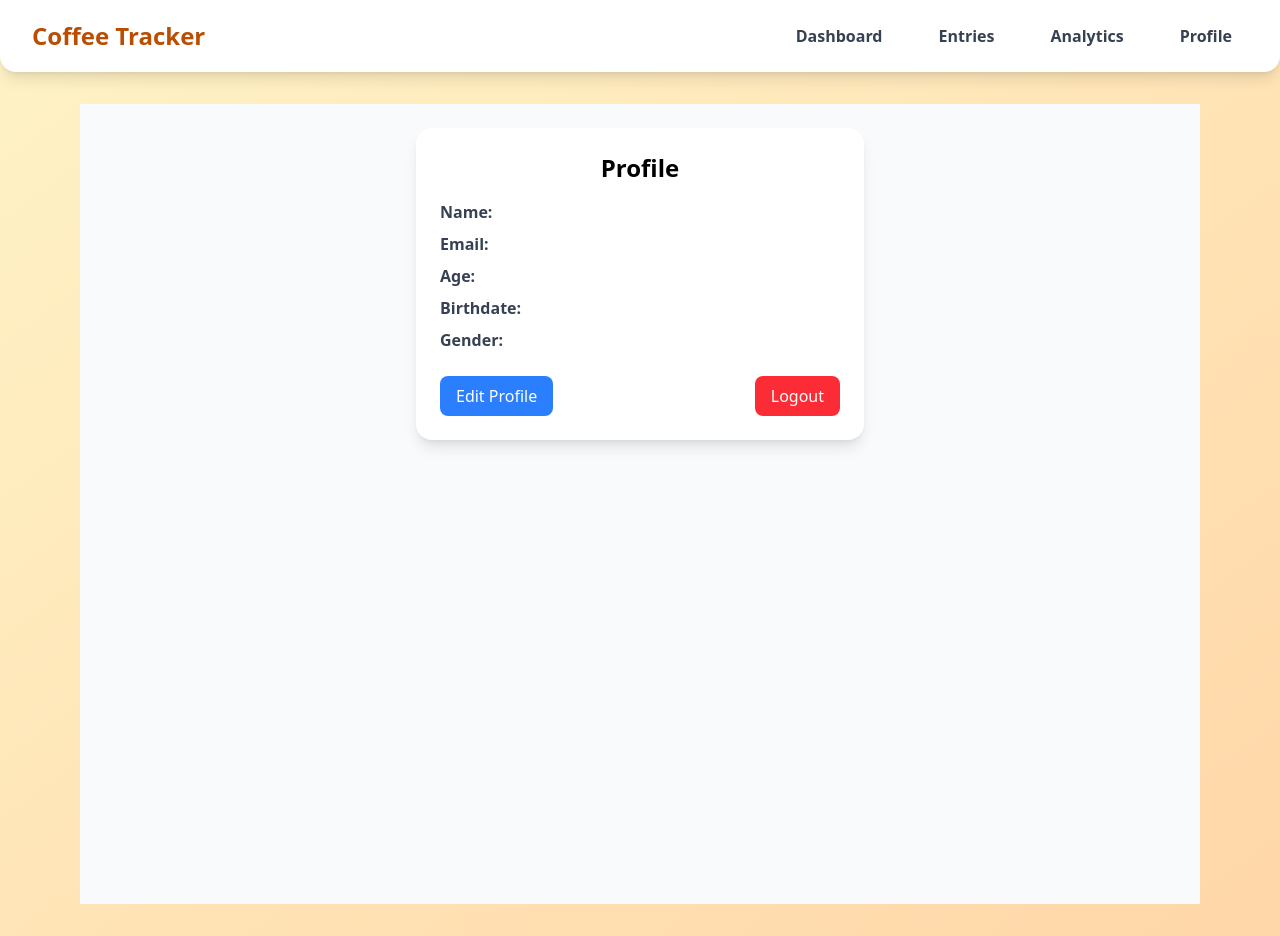
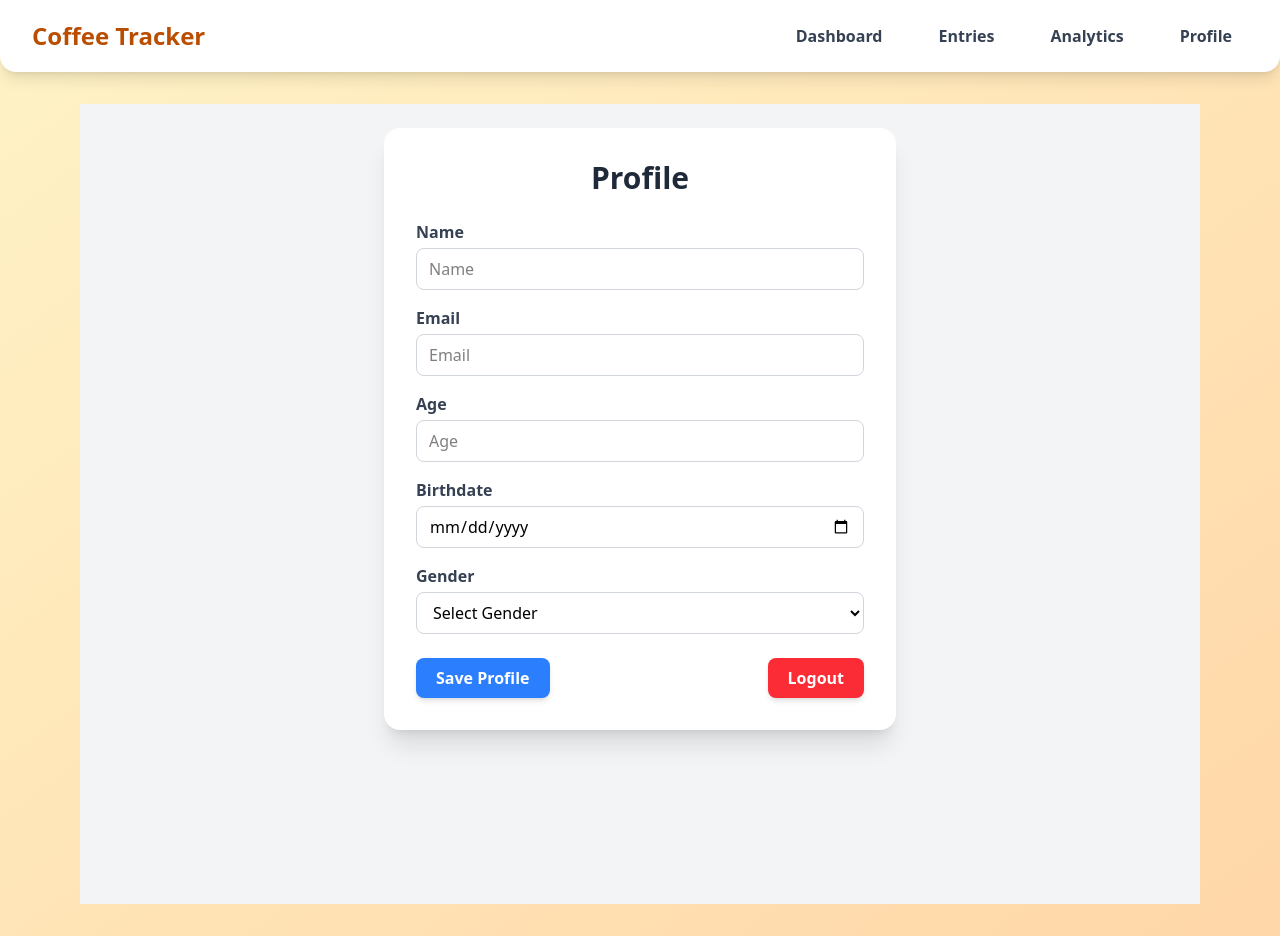
Before and after one commit to IrianB/coffee-tracker, a React app in the folder frontend/: page /layout/profile in a window 1280 px wide. Both pictures are taken after a click on the button "Edit Profile". Built offline with nearby package versions, Linux system fonts and the light colour scheme; the HTML template or start-up script is replaced by a standard one.

Commit message:
Update user profile functionality
- Modified userController and userRoutes for profile update
- Updated Home and Profile frontend pages to support editing and saving user info

```diff
--- a/frontend/src/pages/Home.jsx
+++ b/frontend/src/pages/Home.jsx
@@ -13,23 +13,23 @@ const Home = () => {
     const onSubmitHandler = async (e) => {
         e.preventDefault();
         try {
-            // 🔹 Send login request
+            //  Send login request
             const response = await API.post("/users/login", { email, password });
 
-            // 🔹 Destructure response data
+            //  Destructure response data
             const { token, user } = response.data;
 
-            // ✅ Save token and user ID to localStorage
+            //  Save token and user ID to localStorage
             localStorage.setItem("token", token);
             localStorage.setItem("userId", user._id || user.id); // handle either key
 
-            // ✅ Show success toast
+            //  Show success toast
             toast.success("Login successful! Redirecting...");
 
-            // ⏳ Wait 3 seconds before redirecting
+            //  Wait 1 second before redirecting
             setTimeout(() => {
                 navigate("/layout");
-            }, 3000);
+            }, 1000);
 
         } catch (error) {
             if (error.response) {
--- a/frontend/src/pages/Profile.jsx
+++ b/frontend/src/pages/Profile.jsx
@@ -1,55 +1,172 @@
-import React, { useEffect, useState } from "react";
-import { useNavigate } from "react-router-dom"; // ✅ Add this
-import API from "../api/axios";
-import { ToastContainer, toast } from "react-toastify"; // ✅ Optional (for notification)
-import "react-toastify/dist/ReactToastify.css";
+import React, { useEffect, useState } from "react"
+import { useNavigate } from "react-router-dom"
+import API from "../api/axios"
+import { ToastContainer, toast } from "react-toastify"
+import "react-toastify/dist/ReactToastify.css"
 
 const Profile = () => {
-  const [userInfo, setUserInfo] = useState({});
-  const navigate = useNavigate(); // ✅ Initialize navigate
+  const [userInfo, setUserInfo] = useState({})
+  const [canEdit, setCanEdit] = useState(false)
+  const navigate = useNavigate()
+
+  const updateProfile = async () => {
+    if (canEdit) {
+      // Save changes only if currently editing
+      const id = userInfo._id;
+      if (!id) return console.error("No user ID found");
+
+      try {
+        await API.patch(`/users/update/${id}`, {
+          name: userInfo.name,
+          email: userInfo.email,
+          age: userInfo.age,
+          birthdate: userInfo.birthdate,
+          gender: userInfo.gender,
+        });
+        toast.success("Profile updated successfully");
+      } catch (error) {
+        console.error(error);
+        toast.error("Failed to update profile");
+      }
+    }
+
+    // Toggle edit mode
+    setCanEdit(!canEdit);
+  };
+
 
   useEffect(() => {
     const fetchUser = async () => {
-      const id = localStorage.getItem("userId");
-      if (!id) return console.error("No userId found in localStorage");
+      const id = localStorage.getItem("userId")
+      if (!id) return console.error("No userId found in localStorage")
 
       try {
-        const res = await API.get(`/users/${id}`);
-        setUserInfo(res.data);
+        const res = await API.get(`/users/${id}`)
+        setUserInfo(res.data)
       } catch (error) {
-        console.error(error);
+        console.error(error)
       }
-    };
+    }
 
-    fetchUser();
-  }, []);
+    fetchUser()
+  }, [])
 
-  // ✅ Logout Function
   const handleLogout = () => {
-    localStorage.clear(); // remove token + userId
-    toast.info("Logged out successfully");
-    setTimeout(() => navigate("/"), 1000); // redirect after a short delay
-  };
+    localStorage.clear()
+    toast.info("Logged out successfully")
+    setTimeout(() => navigate("/"), 1000)
+  }
 
   return (
-    <div className="flex flex-col items-center p-6 bg-gray-50 min-h-screen">
-      <div className="bg-white shadow-lg rounded-2xl p-6 w-full max-w-md">
-        <h1 className="text-2xl font-bold text-center mb-4">Profile</h1>
-        <div className="space-y-2 text-gray-700">
-          <p><strong>Name:</strong> {userInfo.name}</p>
-          <p><strong>Email:</strong> {userInfo.email}</p>
-          <p><strong>Age:</strong> {userInfo.age}</p>
-          <p><strong>Birthdate:</strong> {userInfo.birthdate}</p>
-          <p><strong>Gender:</strong> {userInfo.gender}</p>
+    <div className="flex justify-center items-start p-6 bg-gray-100 min-h-screen">
+      <div className="bg-white shadow-xl rounded-2xl p-8 w-full max-w-lg">
+        <h1 className="text-3xl font-bold text-center text-gray-800 mb-6">Profile</h1>
+
+        <div className="space-y-4">
+          {/* Name */}
+          <div>
+            <label className="block text-gray-700 font-semibold mb-1">Name</label>
+            {canEdit ? (
+              <input
+                type="text"
+                placeholder="Name"
+                value={userInfo.name || ""}
+                onChange={(e) =>
+                  setUserInfo({ ...userInfo, name: e.target.value })
+                }
+                className="w-full border border-gray-300 rounded-lg px-3 py-2 focus:outline-none focus:ring-2 focus:ring-blue-400"
+              />
+            ) : (
+              <p className="text-gray-800">{userInfo.name}</p>
+            )}
+          </div>
+
+          {/* Email */}
+          <div>
+            <label className="block text-gray-700 font-semibold mb-1">Email</label>
+            {canEdit ? (
+              <input
+                type="email"
+                placeholder="Email"
+                value={userInfo.email || ""}
+                onChange={(e) =>
+                  setUserInfo({ ...userInfo, email: e.target.value })
+                }
+                className="w-full border border-gray-300 rounded-lg px-3 py-2 focus:outline-none focus:ring-2 focus:ring-blue-400"
+              />
+            ) : (
+              <p className="text-gray-800">{userInfo.email}</p>
+            )}
+          </div>
+
+          {/* Age */}
+          <div>
+            <label className="block text-gray-700 font-semibold mb-1">Age</label>
+            {canEdit ? (
+              <input
+                type="text"
+                placeholder="Age"
+                value={userInfo.age || ""}
+                onChange={(e) =>
+                  setUserInfo({ ...userInfo, age: e.target.value })
+                }
+                className="w-full border border-gray-300 rounded-lg px-3 py-2 focus:outline-none focus:ring-2 focus:ring-blue-400"
+              />
+            ) : (
+              <p className="text-gray-800">{userInfo.age}</p>
+            )}
+          </div>
+
+          {/* Birthdate */}
+          <div>
+            <label className="block text-gray-700 font-semibold mb-1">Birthdate</label>
+            {canEdit ? (
+              <input
+                type="date"
+                placeholder="YYYY-MM-DD"
+                value={userInfo.birthdate || ""}
+                onChange={(e) =>
+                  setUserInfo({ ...userInfo, birthdate: e.target.value })
+                }
+                className="w-full border border-gray-300 rounded-lg px-3 py-2 focus:outline-none focus:ring-2 focus:ring-blue-400"
+              />
+            ) : (
+              <p className="text-gray-800">{userInfo.birthdate}</p>
+            )}
+          </div>
+
+          {/* Gender */}
+          <div>
+            <label className="block text-gray-700 font-semibold mb-1">Gender</label>
+            {canEdit ? (
+              <select
+                value={userInfo.gender || ""}
+                onChange={(e) =>
+                  setUserInfo({ ...userInfo, gender: e.target.value })
+                }
+                className="w-full border border-gray-300 rounded-lg px-3 py-2 focus:outline-none focus:ring-2 focus:ring-blue-400"
+              >
+                <option value="">Select Gender</option>
+                <option value="Male">Male</option>
+                <option value="Female">Female</option>
+              </select>
+            ) : (
+              <p className="text-gray-800">{userInfo.gender}</p>
+            )}
+          </div>
         </div>
 
+        {/* Buttons */}
         <div className="flex justify-between mt-6">
-          <button className="bg-blue-500 hover:bg-blue-600 text-white py-2 px-4 rounded-lg">
-            Edit Profile
+          <button
+            onClick={updateProfile}
+            className="bg-blue-500 hover:bg-blue-600 text-white font-semibold py-2 px-5 rounded-lg shadow-md transition duration-200"
+          >
+            {canEdit ? "Save Profile" : "Edit Profile"}
           </button>
           <button
             onClick={handleLogout}
-            className="bg-red-500 hover:bg-red-600 text-white py-2 px-4 rounded-lg"
+            className="bg-red-500 hover:bg-red-600 text-white font-semibold py-2 px-5 rounded-lg shadow-md transition duration-200"
           >
             Logout
           </button>
@@ -58,7 +175,7 @@ const Profile = () => {
 
       <ToastContainer position="top-right" autoClose={2000} />
     </div>
-  );
-};
+  )
+}
 
-export default Profile;
+export default Profile
```
Also changed, not shown: 2 other files (tests, documents, lock files or other folders).
